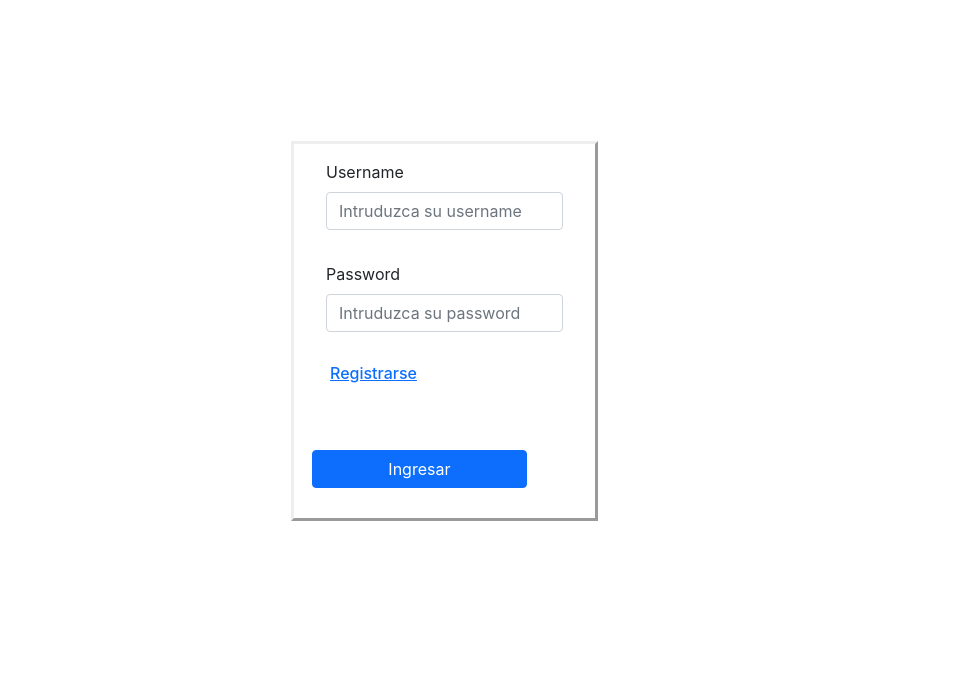
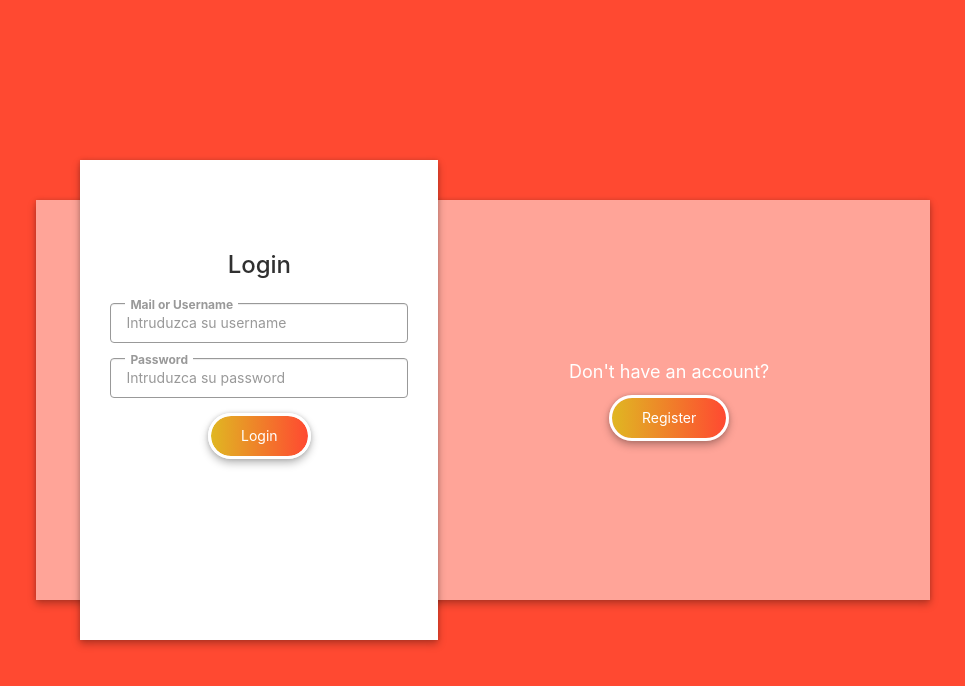
Before and after one commit to barreirogustavounq/Grupo-I-012021-frontend, a React (Create React App) app: page / in a window 1280 px wide. Shown: the top 686 px of the page, without its empty margins (157-1122 px from the left). Built offline with nearby package versions, Linux system fonts and the light colour scheme.

Commit message:
agregando estilos

```diff
--- a/package.json
+++ b/package.json
@@ -8,6 +8,7 @@
     "@testing-library/react": "^11.2.6",
     "@testing-library/user-event": "^12.8.3",
     "axios": "^0.21.1",
+    "jquery": "^3.6.0",
     "react": "^17.0.2",
     "react-dom": "^17.0.2",
     "react-router-dom": "^5.2.0",
--- a/public/index.html
+++ b/public/index.html
@@ -25,6 +25,25 @@
       Learn how to configure a non-root public URL by running `npm run build`.
     -->
     <link href="https://cdn.jsdelivr.net/npm/bootstrap@5.0.1/dist/css/bootstrap.min.css" rel="stylesheet" integrity="sha384-+0n0xVW2eSR5OomGNYDnhzAbDsOXxcvSN1TPprVMTNDbiYZCxYbOOl7+AMvyTG2x" crossorigin="anonymous">
+    <script  src="https://code.jquery.com/jquery-3.1.1.min.js"  integrity="sha256-hVVnYaiADRTO2PzUGmuLJr8BLUSjGIZsDYGmIJLv2b8="  crossorigin="anonymous"></script>
+    <script src="https://code.jquery.com/ui/1.12.1/jquery-ui.min.js" ></script>
+    <link rel="stylesheet" href="https://maxcdn.bootstrapcdn.com/bootstrap/3.3.7/css/bootstrap.min.css" integrity="sha384-BVYiiSIFeK1dGmJRAkycuHAHRg32OmUcww7on3RYdg4Va+PmSTsz/K68vbdEjh4u" crossorigin="anonymous">
+    <style type="text/css">
+      .site-link{
+        padding: 5px 15px;
+        position: fixed;
+        z-index: 99999;
+        background: #fff;
+        box-shadow: 0 0 4px rgba(0,0,0,.14), 0 4px 8px rgba(0,0,0,.28);
+        right: 30px;
+        bottom: 30px;
+        border-radius: 10px;
+      }
+      .site-link img{
+        width: 30px;
+        height: 30px;
+      }
+    </style>
     <title>Resenia</title>
   </head>
   <body>
--- a/src/styles/Signin_Signup.css
+++ b/src/styles/Signin_Signup.css
@@ -1,17 +1,183 @@
-#form-signin-signup {
-    margin: 11% 41% 0% 35%;
-    border: outset;
+.body{
+  background: #ff4931;
+  transition: all .5s;
+  padding: 1px;
+  min-height: 100vh;
+display: flex;
+align-items: center;
+justify-content: center;
 }
-.btn-primary {
-    margin-left: 6% !important;
-    margin-top: 10% !important;
-    margin-bottom: 10% !important;
-    padding: 2% 25% 2% 25% !important;
+.veen{
+  width: 70%;
+  margin: 100px auto;
+  background: rgba(255,255,255,.5);
+  min-height: 400px;
+  display:table;
+  position: relative;
+  box-shadow: 0 0 4px rgba(0,0,0,.14), 0 4px 8px rgba(0,0,0,.28);
 }
-#H5Register {
-    margin-left: -20px;
+.veen > div {
+  display: table-cell;
+  vertical-align: middle;
+  text-align: center;
+  color: #fff;
+}
+.veen button{
+  background: transparent;
+  background-image: linear-gradient(90deg, #e0b722, #ff4931);
+  display: inline-block;
+  padding: 10px 30px;
+  border: 3px solid #fff;
+  border-radius: 50px;
+  background-clip: padding-box;
+  position: relative;
+  color: #FFF;
+  box-shadow: 0 0 4px rgba(0,0,0,.14), 0 4px 8px rgba(0,0,0,.28);
+  transition: all .25s;
+}
+.veen button.dark{
+  border-color: #ff4931;
+  background: #ff4931;
+}
+.veen .move button.dark{
+  border-color: #e0b722;
+  background: #e0b722;
+}
+.veen .splits p{
+  font-size: 18px;
+}
+.veen button:active{
+  box-shadow: none;
+}
+.veen button:focus{
+  outline: none;
+}
+.veen > .wrapper {
+  position: absolute;
+  width: 40%;
+  height: 120%;
+  top: -10%;
+  left: 5%;
+  background: #fff;
+  box-shadow: 0 0 4px rgba(0,0,0,.14), 0 4px 8px rgba(0,0,0,.28);
+  transition: all .5s;
+  color: #303030;
+  overflow: hidden;
+}
+.veen .wrapper > form{
+  padding: 15px 30px 30px;
+  width: 100%;
+  transition: all .5s;
+  background: #fff;
+  width: 100%;
+}
+.veen .wrapper > form:focus{
+outline: none;
+}
+.veen .wrapper #login{
+  padding-top: 20%;
+  visibility: visible;
+}
+.veen .wrapper #register{
+  transform: translateY(-80%) translateX(100%);
+  visibility: hidden;
+}
+.veen .wrapper.move #register{
+  transform: translateY(-80%) translateX(0%);
+  visibility: visible;
+}
+.veen .wrapper.move #login{
+  transform: translateX(-100%);
+  visibility: hidden;
+}
+.veen .wrapper > form > div {
+  position: relative;
+  margin-bottom: 15px;
+}
+.veen .wrapper label{
+  position: absolute;
+  top: -7px;
+  font-size: 12px;
+  white-space: nowrap;
+  background: #fff;
+  text-align: left;
+  left: 15px;
+  padding: 0 5px;
+  color: #999;
+  pointer-events: none;
+}
+.veen .wrapper h3{
+  margin-bottom: 25px;
+}
+.veen .wrapper input{
+  height: 40px;
+  padding: 5px 15px;
+  width: 100%;
+  border: solid 1px #999;
+}
+.veen .wrapper input{
+  height: 40px;
+  padding: 5px 15px;
+  width: 100%;
+  border: solid 1px #999;
+}
+.veen .wrapper input:focus{
+  outline: none;
+  border-color: #ff4931;
+}
+.veen > .wrapper.move{
+  left: 45%;
+}
+.veen > .wrapper.move input:focus{
+  border-color: #e0b722;
+}
+@media (max-width: 767px){
+  .veen{
+    padding: 5px;
+    margin: 0;
+    width: 100%;
+    display: block;
+  }
+  .veen > .wrapper{
+    position: relative;
+    height: auto;
+    top: 0;
+    left: 0;
+    width: 100%;
+  }
+  .veen > div{
+    display: inline-block;
+  }
+  .splits{
+    width: 50%;
+    background: #fff;
+    float: left;
+  }
+  .splits button{
+    width: 100%;
+    border-radius: 0;
+    background: #505050;
+    border: 0;
+    opacity: .7;
+  }
+  .splits button.active{
+    opacity: 1;
+  }
+  .splits button.active{
+    opacity: 1;
+    background: #ff4931;
+  }
+  .splits.rgstr-btn button.active{
+    background: #e0b722;
+  }
+  .splits p{
+    display: none;
+  }
+  .veen > .wrapper.move{
+    left: 0%;
+  }
 }
 
-.mb-3 {
-    margin: 1rem 2rem 2rem 2rem !important;
+input:-webkit-autofill, textarea:-webkit-autofill, select:-webkit-autofill{
+box-shadow: inset 0 0 0 50px #fff
 }
--- a/src/views/Sign_in.js
+++ b/src/views/Sign_in.js
@@ -2,25 +2,78 @@ import React, {useState} from "react";
 import { Link, useHistory } from "react-router-dom";
 import axios from "axios";
 import '../styles/Signin_Signup.css'
+import $ from 'jquery'
 
+
+
+$(document).ready(function(){
+  $(".veen .rgstr-btn button").click(function(){
+    $('.veen .wrapper').addClass('move');
+    $('.body').css('background','#e0b722');
+    $(".veen .login-btn button").removeClass('active');
+    $(this).addClass('active');
+
+  });
+  $(".veen .login-btn button").click(function(){
+    $('.veen .wrapper').removeClass('move');
+    $('.body').css('background','#ff4931');
+    $(".veen .rgstr-btn button").removeClass('active');
+    $(this).addClass('active');
+  });
+});
 
 const Login = () => {
   const history = useHistory();
-  const [nickname, setnickname] = useState('');
-  const [ password, setpassword] = useState('')
+  const [nicknameLog, setnicknameLog] = useState('');
+  const [passwordlog, setpasswordlog] = useState('')
+  const [nicknamereg, setnicknamereg] = useState('');
+  const [passwordreg, setpasswordreg] = useState('');
+  const [mailreg, setmailreg] = useState('');
 
-  const PostData = () => {
+  const uploadFiedls = () => {
+
+    fetch("http://localhost:8080/register", {
+        method: "POST",
+        headers: {
+          "Content-type": "application/json",
+        },
+        body: JSON.stringify({
+          nickname : nicknamereg,
+          password : passwordreg
+        }),
+      })
+        .then((res) => {
+          console.log(res)
+          if(! res.ok){
+            console.log("Datos invalidos o el usuario ya existe")
+          }else{
+            console.log("Usuario creado exitosamente")
+
+            };
+            //history.push("/");
+          }
+        )
+        .catch((err) => {
+          console.log(err);
+        });
+    }
+  ;
+  const PostDatareg = () => {
+      uploadFiedls();
+  };
+
+  const PostDataLogin = () => {
 
         axios.post("http://localhost:8080/login",
         {
-            nickname: nickname,
-            password: password
+            nickname: nicknameLog,
+            password: passwordlog
         },
         )
         .then(success =>{
                 console.log(success.data);
                 localStorage.setItem('apiKey', success.data);
-                history.push("/")
+                //history.push("/")
                 window.location.reload();
                 ;
         }
@@ -32,35 +85,79 @@ const Login = () => {
     }
 
   return (
-    <form id="form-signin-signup">
-        <div class="mb-3">
-          <label for="exampleInputEmail1" class="form-label">Username</label>
-          <input
-                  type="text"
+    <div class="body">
+		<div class="veen">
+			<div class="login-btn splits">
+				<p>Already an user?</p>
+				<button class="active">Login</button>
+			</div>
+			<div class="rgstr-btn splits">
+				<p>Don't have an account?</p>
+				<button>Register</button>
+			</div>
+			<div class="wrapper">
+				<form id="login" tabindex="500">
+					<h3>Login</h3>
+					<div class="mail">
+						<input type="text"
                   placeholder="Intruduzca su username"
                   class="form-control"
-                  value={nickname}
-                  onChange={(e) => setnickname(e.target.value)}
-                />
-        </div>
-        <div class="mb-3">
-          <label for="exampleInputPassword1" class="form-label">Password</label>
-          <input
-                  type="password"
+                  value={nicknameLog}
+                  onChange={(e) => setnicknameLog(e.target.value)}/>
+						<label>Mail or Username</label>
+					</div>
+					<div class="passwd">
+						<input type="password"
                   placeholder="Intruduzca su password"
-                  value={password}
+                  value={passwordlog}
                   class="form-control"
                   id="exampleInputPassword1"
-                  onChange={(e) => setpassword(e.target.value)}
-                />
-        </div>
-        <div class="mb-3 form-check">
-          <h6 id="H5Register">
-            <Link id="linkRegister" to="/register">Registrarse</Link>
-          </h6>
-        </div>
-        <Link id="form-button " type="submit" class="btn btn-primary" onClick={() => PostData()}>Ingresar</Link>
-      </form>
+                  onChange={(e) => setpasswordlog(e.target.value)}/>
+						<label>Password</label>
+					</div>
+					<div class="submit">
+          <button onClick={() => PostDataLogin()}>Login</button>
+					</div>
+				</form>
+				<form id="register" tabindex="502">
+					<h3>Register</h3>
+					<div class="name">
+						<input type="text" name=""/>
+						<label>Full Name</label>
+					</div>
+					<div class="mail">
+						<input type="mail"
+                  placeholder="Intruduzca su mail"
+                  value={mailreg}
+                  class="form-control"
+                  id="exampleInputPassword1"
+                  onChange={(e) => setmailreg(e.target.value)}/>
+						<label>Mail</label>
+					</div>
+					<div class="uid">
+						<input  type="text"
+                  placeholder="Intruduzca su username"
+                  class="form-control"
+                  value={nicknamereg}
+                  onChange={(e) => setnicknamereg(e.target.value)}/>
+						<label>User Name</label>
+					</div>
+					<div class="passwd">
+						<input type="password"
+                  placeholder="Intruduzca su password"
+                  value={passwordreg}
+                  class="form-control"
+                  id="exampleInputPassword1"
+                  onChange={(e) => setpasswordreg(e.target.value)}/>
+						<label>Password</label>
+					</div>
+					<div class="submit">
+            <button onClick={() => PostDatareg()}>Register</button>
+					</div>
+				</form>
+			</div>
+		</div>
+	</div>
   )
     };
 
```
Also changed, not shown: 1 other file (tests, documents, lock files or other folders).
